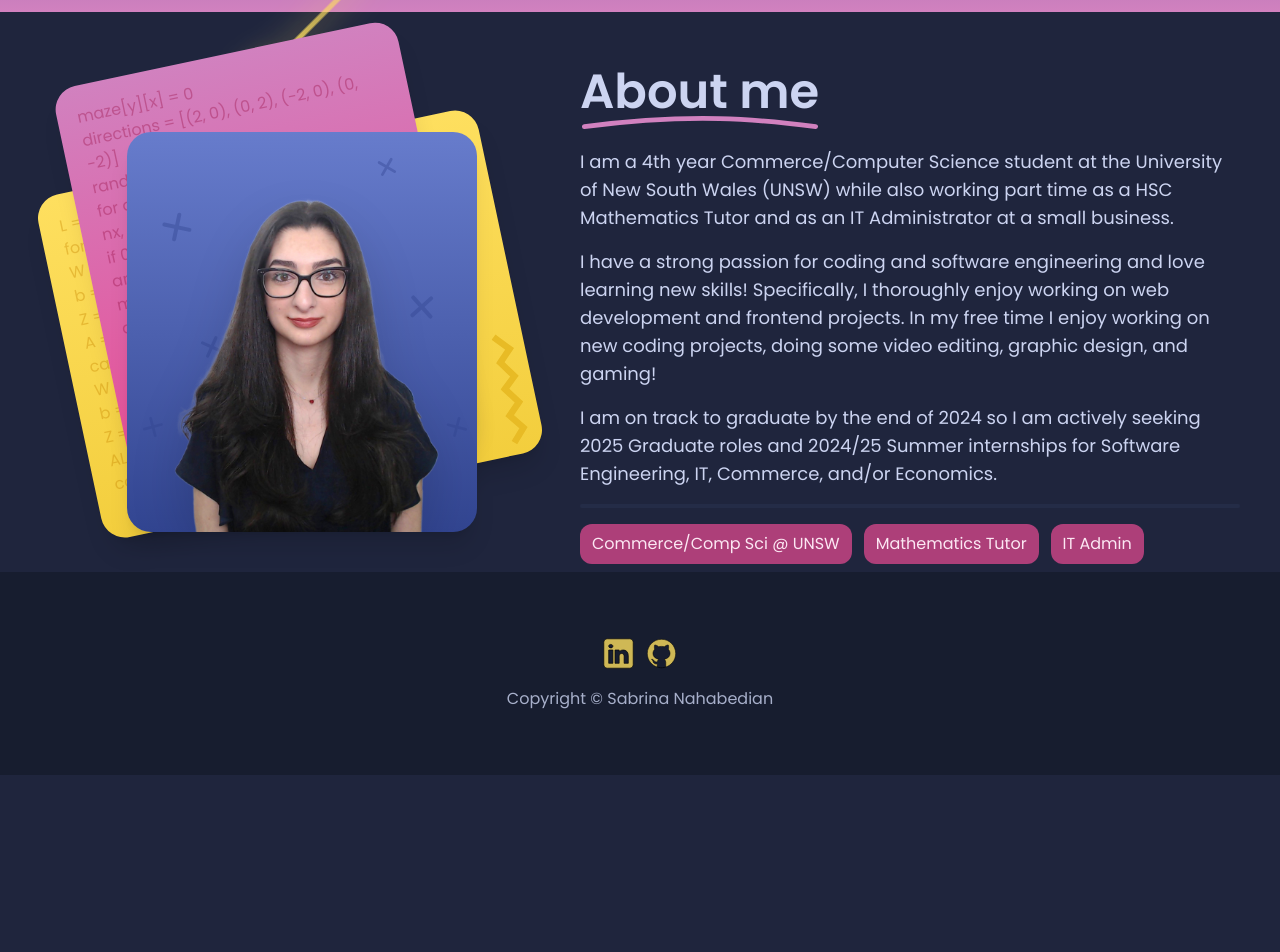
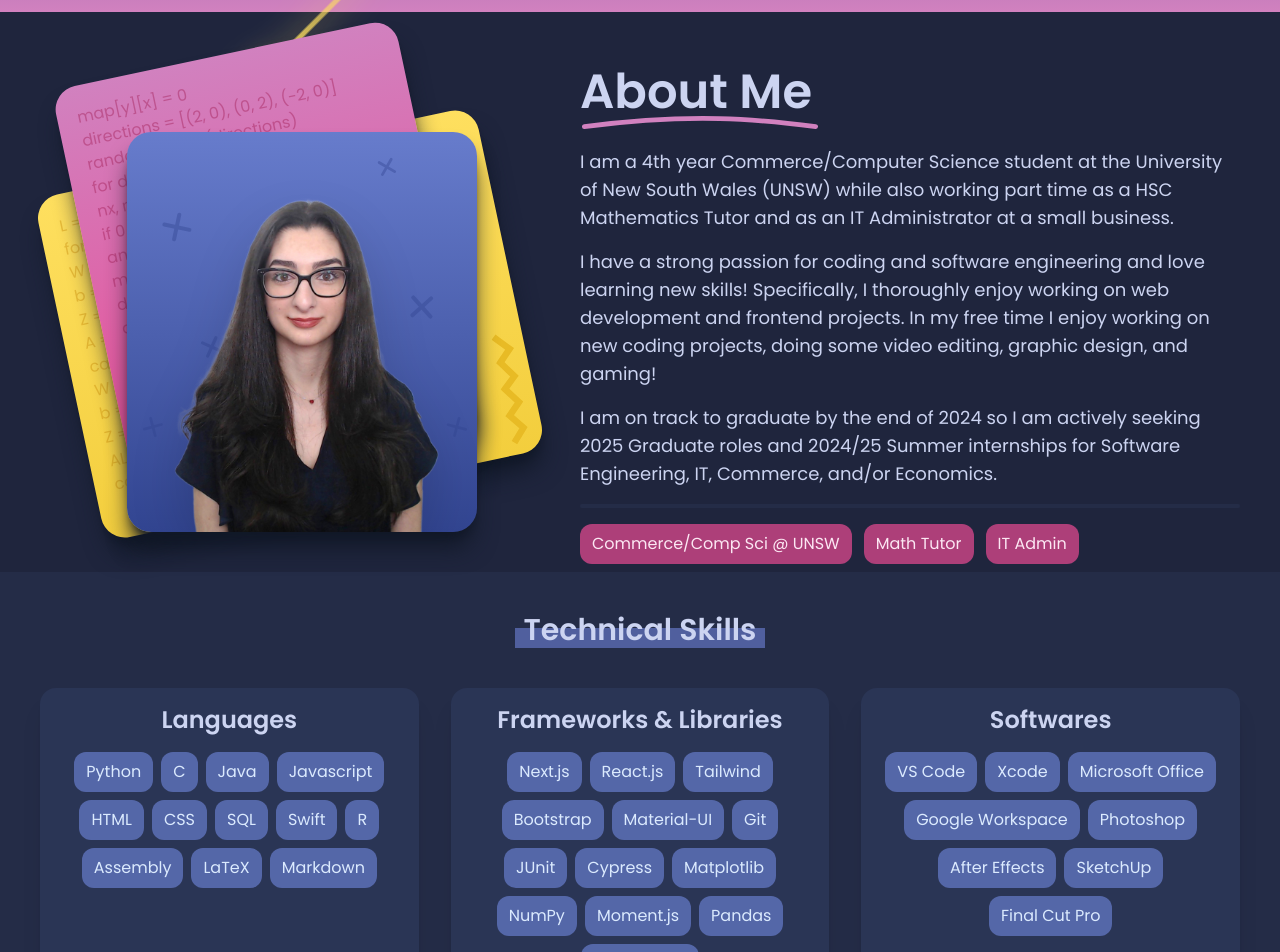
Before and after one commit to thewildc4rd/portfolio, a Next.js app: page / in a window 1280 px wide. Shown: the part 820-1772 px from the top of the page. Before the commit the page ends 1595 px from the top, so only its background shows below. Built offline with nearby package versions, Linux system fonts and the light colour scheme.

Commit message:
technical skills section done

```diff
--- a/app/globals.css
+++ b/app/globals.css
@@ -171,7 +171,7 @@ nav {
 .curved-underline {
   stroke-dasharray: 600;
   stroke-dashoffset: 600;
-  transition: stroke-dashoffset 1.5s cubic-bezier(0, .8, .27, 1) 1s;
+  transition: stroke-dashoffset 1.5s cubic-bezier(0, .8, .27, 1) 1.25s;
 }
 
 @keyframes draw {
--- a/app/page.js
+++ b/app/page.js
@@ -2,12 +2,14 @@
 import React from 'react';
 import HomeSky from '@/components/HomeSky';
 import HomeAboutMe from '@/components/HomeAboutMe';
+import HomeSkills from '@/components/HomeSkills';
 
 export default function Home() {
   return (
     <main id='home' className='h-full w-full'>
       <HomeSky />
       <HomeAboutMe />
+      <HomeSkills />
     </main>
   );
 }
--- a/components/AboutMePhoto.js
+++ b/components/AboutMePhoto.js
@@ -11,8 +11,8 @@ const AboutMePhoto = (props) => {
   const ref = useRef(null);
   const isInView = useInView(ref, { once: true });
   const card2Text = [
-    'maze[y][x] = 0',
-    'directions = [(2, 0), (0, 2), (-2, 0), (0, -2)]',
+    'map[y][x] = 0',
+    'directions = [(2, 0), (0, 2), (-2, 0)]',
     'random.shuffle(directions)',
     'for dx, dy in directions:',
     'nx, ny = x + dx, y + dy',
@@ -41,7 +41,7 @@ const AboutMePhoto = (props) => {
     <div className='h-full w-[500px] relative flex justify-center items-center'>
       <div
         ref={ref}
-        className='card-1 opacity-0 w-full h-full max-w-[350px] max-h-[400px] rounded-3xl absolute z-[3] translate-x-3 translate-y-96 flex items-end shadow-xl overflow-hidden'
+        className='card-1 opacity-0 w-full h-full max-w-[350px] max-h-[400px] rounded-3xl absolute z-[3] translate-x-3 translate-y-96 flex items-end shadow-xl shadow-gray-900 overflow-hidden'
         style={{
           opacity: isInView ? 100 : 0,
           transform: isInView ? 'translate(12px, 40px)' : 'translate(12px, 384px)',
@@ -87,7 +87,7 @@ const AboutMePhoto = (props) => {
         />
       </div>
       <div
-        className='card-2 w-full h-full max-w-[350px] max-h-[420px] p-5 text-pink-800 text-opacity-40 rounded-3xl absolute z-[2] -translate-x-6 -translate-y-8 -rotate-12 shadow-xl overflow-hidden'
+        className='card-2 w-full h-full max-w-[350px] max-h-[420px] p-5 text-pink-800 text-opacity-40 rounded-3xl absolute z-[2] -translate-x-6 -translate-y-8 -rotate-12 shadow-xl shadow-gray-900 overflow-hidden'
         style={{
           opacity: isInView ? 100 : 0,
           transform: isInView
@@ -101,7 +101,7 @@ const AboutMePhoto = (props) => {
         ))}
       </div>
       <div
-        className='card-3 w-full h-full max-w-[450px] max-h-[350px] p-5 text-yellow-600 text-opacity-40 rounded-3xl absolute z-[1] translate-y-8 -rotate-12 shadow-xl overflow-hidden'
+        className='card-3 w-full h-full max-w-[450px] max-h-[350px] p-5 text-yellow-600 text-opacity-40 rounded-3xl absolute z-[1] translate-y-8 -rotate-12 shadow-xl shadow-gray-900 overflow-hidden'
         style={{
           opacity: isInView ? 100 : 0,
           transform: isInView ? 'translate(0, 32px) rotate(-12deg)' : 'translate(0, 192px)',
--- a/components/AboutMeText.js
+++ b/components/AboutMeText.js
@@ -11,7 +11,7 @@ const AboutMeText = (props) => {
 
   return (
     <div className='h-full w-full flex-1' ref={ref}>
-      <h1 className='text-5xl font-semibold'>About me</h1>
+      <h1 className='text-5xl font-semibold'>About Me</h1>
       <CurvedUnderlineDoodle offset={isInView ? 0 : 600} />
       <p className='mt-4 text-lg'>
         I am a 4th year Commerce/Computer Science student at the University of New South Wales
@@ -34,7 +34,7 @@ const AboutMeText = (props) => {
           Commerce/Comp Sci @ UNSW
         </div>
         <div className='py-2 px-3 bg-rose-bonbon bg-opacity-70 text-pink-100 rounded-xl w-fit hover:scale-105 hover:bg-opacity-80 transition-all text-center'>
-          Mathematics Tutor
+          Math Tutor
         </div>
         <div className='py-2 px-3 bg-rose-bonbon bg-opacity-70 text-pink-100 rounded-xl w-fit hover:scale-105 hover:bg-opacity-80 transition-all text-center'>
           IT Admin
--- a/components/HomeAboutMe.js
+++ b/components/HomeAboutMe.js
@@ -2,16 +2,13 @@ import React from 'react';
 import HomeAboutText from './AboutMeText';
 import AboutMePhoto from './AboutMePhoto';
 
-const HomeOverview = (props) => {
+const HomeAboutMe = (props) => {
   return (
-    <div
-      id='home-overview'
-      className='h-[70svh] w-screen flex flex-row justify-center items-start px-10 py-14 gap-10 bg-space-cadet-dark'
-    >
+    <div className='h-[70svh] w-screen flex flex-row justify-center items-start px-10 py-14 gap-10 bg-space-cadet-dark'>
       <AboutMePhoto />
       <HomeAboutText />
     </div>
   );
 };
 
-export default HomeOverview;
+export default HomeAboutMe;
--- /dev/null
+++ b/components/HomeSkills.js
@@ -0,0 +1,60 @@
+import React from 'react';
+import SkillsCard from './SkillsCard';
+
+const HomeSkills = (props) => {
+  const languages = [
+    'Python',
+    'C',
+    'Java',
+    'Javascript',
+    'HTML',
+    'CSS',
+    'SQL',
+    'Swift',
+    'R',
+    'Assembly',
+    'LaTeX',
+    'Markdown',
+  ];
+
+  const frameworks = [
+    'Next.js',
+    'React.js',
+    'Tailwind',
+    'Bootstrap',
+    'Material-UI',
+    'Git',
+    'JUnit',
+    'Cypress',
+    'Matplotlib',
+    'NumPy',
+    'Moment.js',
+    'Pandas',
+    'Scikit-Learn',
+  ];
+
+  const softwares = [
+    'VS Code',
+    'Xcode',
+    'Microsoft Office',
+    'Google Workspace',
+    'Photoshop',
+    'After Effects',
+    'SketchUp',
+    'Final Cut Pro',
+  ];
+
+  return (
+    <div className='h-fit w-screen flex flex-col justify-center items-center px-10 py-10 gap-10 bg-space-cadet-light relative'>
+      <h2 className='text-3xl font-semibold z-10'>Technical Skills</h2>
+      <div className='w-[250px] h-[20px] bg-glaucous bg-opacity-65 absolute top-14 z-0' />
+      <div className='w-full h-full flex flex-row gap-8'>
+        <SkillsCard heading={'Languages'} skills={languages} />
+        <SkillsCard heading={'Frameworks & Libraries'} skills={frameworks} />
+        <SkillsCard heading={'Softwares'} skills={softwares} />
+      </div>
+    </div>
+  );
+};
+
+export default HomeSkills;
--- /dev/null
+++ b/components/SkillsCard.js
@@ -0,0 +1,21 @@
+import React from 'react';
+
+const SkillsCard = ({ heading, skills }) => {
+  return (
+    <div className='flex-1 flex flex-col items-center justify-start p-4 bg-glaucous bg-opacity-10 rounded-2xl shadow-xl'>
+      <h3 className='text-2xl font-semibold text-lavender mb-4'>{heading}</h3>
+      <div className='flex flex-row flex-wrap gap-2 justify-center'>
+        {skills.map((item, idx) => (
+          <div
+            key={idx}
+            className='py-2 px-3 bg-glaucous bg-opacity-70 text-blue-100 rounded-xl w-fit hover:scale-105 hover:bg-opacity-80 transition-all text-center'
+          >
+            {item}
+          </div>
+        ))}
+      </div>
+    </div>
+  );
+};
+
+export default SkillsCard;
```
